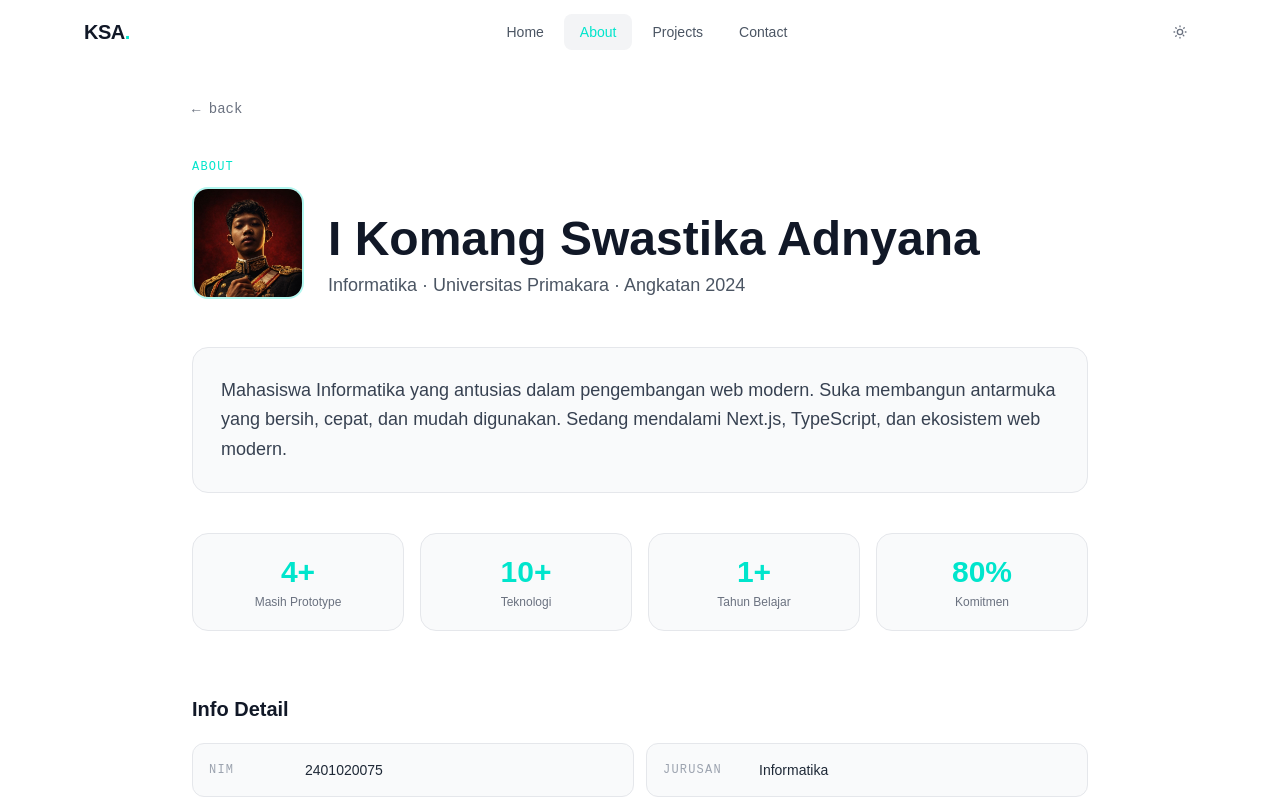
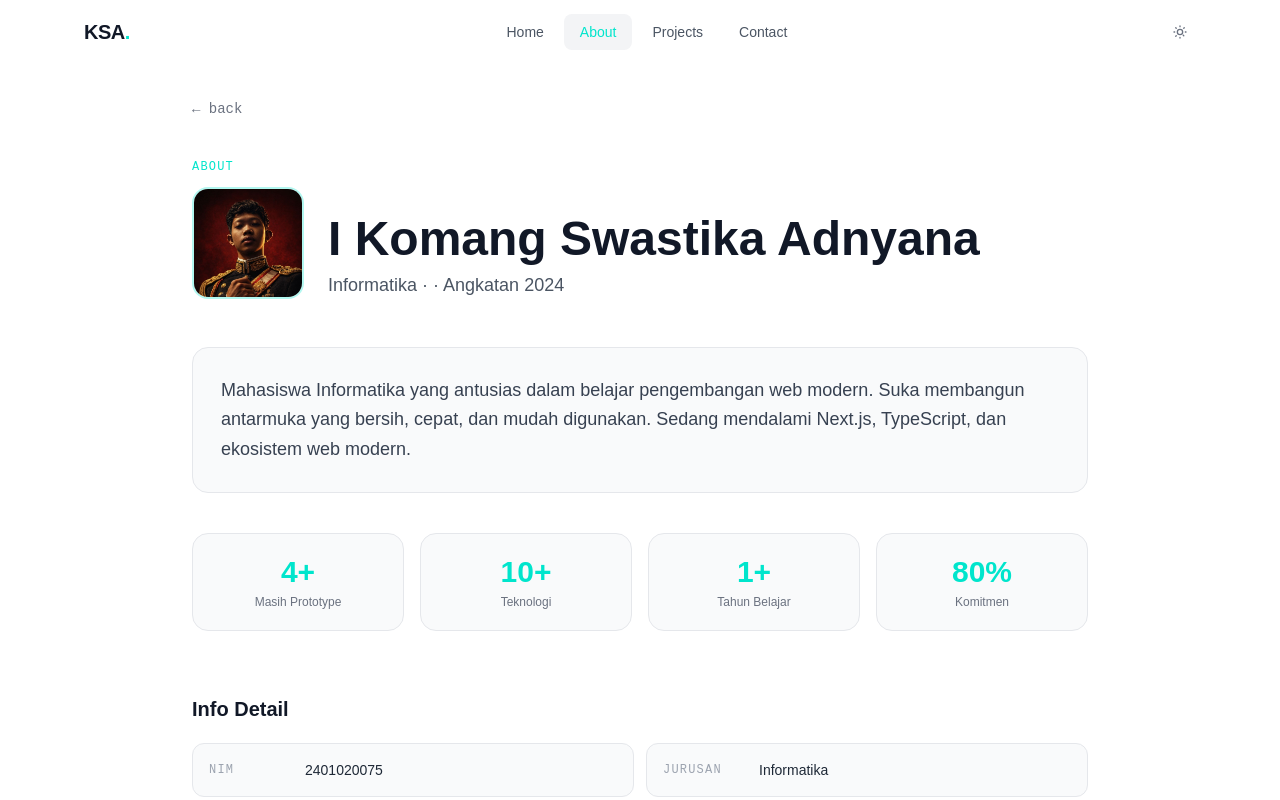
Before and after one commit to suastika805-hash/Komang, a Next.js app: page /about in a window 1280 px wide. Shown: the top 800 px of the page. Built offline with nearby package versions, Linux system fonts and the light colour scheme.

Commit message:
Update profile.ts

```diff
--- a/data/profile.ts
+++ b/data/profile.ts
@@ -9,9 +9,9 @@ export const profile = {
   nickname: "Swastika",
   nim: "2401020075",
   jurusan: "Informatika",
-  universitas: "Universitas Primakara",
+  Kampus: "Universitas Primakara",
   angkatan: "2024",
-  bio: "Mahasiswa Informatika yang antusias dalam pengembangan web modern. Suka membangun antarmuka yang bersih, cepat, dan mudah digunakan. Sedang mendalami Next.js, TypeScript, dan ekosistem web modern.",
+  bio: "Mahasiswa Informatika yang antusias dalam belajar pengembangan web modern. Suka membangun antarmuka yang bersih, cepat, dan mudah digunakan. Sedang mendalami Next.js, TypeScript, dan ekosistem web modern.",
   email: "suastika805@gmail.com",
   github: "https://github.com/suastika805-hash",
   location: "Lunyuk, Sumbawa, Nusa Tenggara Barat, Indonesia",
```
